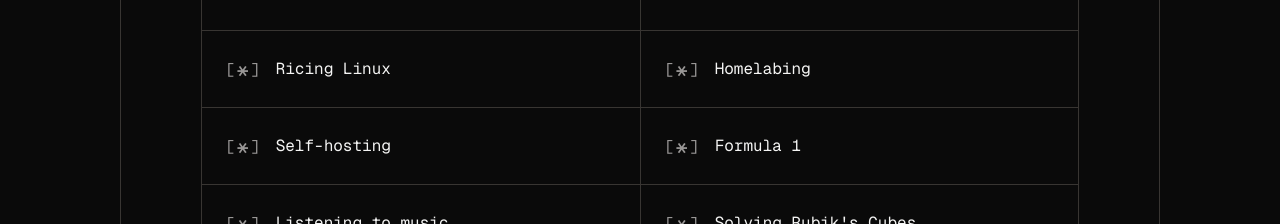
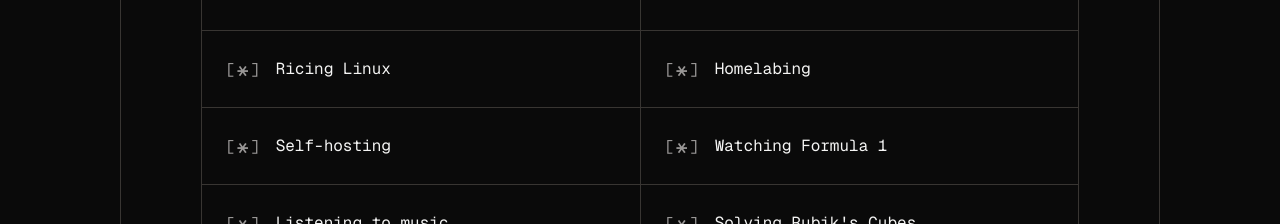
Before and after one commit to ESHAYAT102/portfolio, a React (Vite) app: page / in a window 1280 px wide. Shown: the part 840-1064 px from the top of the page. Built offline with nearby package versions, Linux system fonts and the light colour scheme; no server answers.

Commit message:
Update Hobbies.tsx

```diff
--- a/src/sections/Hobbies.tsx
+++ b/src/sections/Hobbies.tsx
@@ -4,7 +4,7 @@ const hobbies = [
   "Ricing Linux",
   "Homelabing",
   "Self-hosting",
-  "Formula 1",
+  "Watching Formula 1",
   "Listening to music",
   "Solving Rubik's Cubes",
 ];
```
